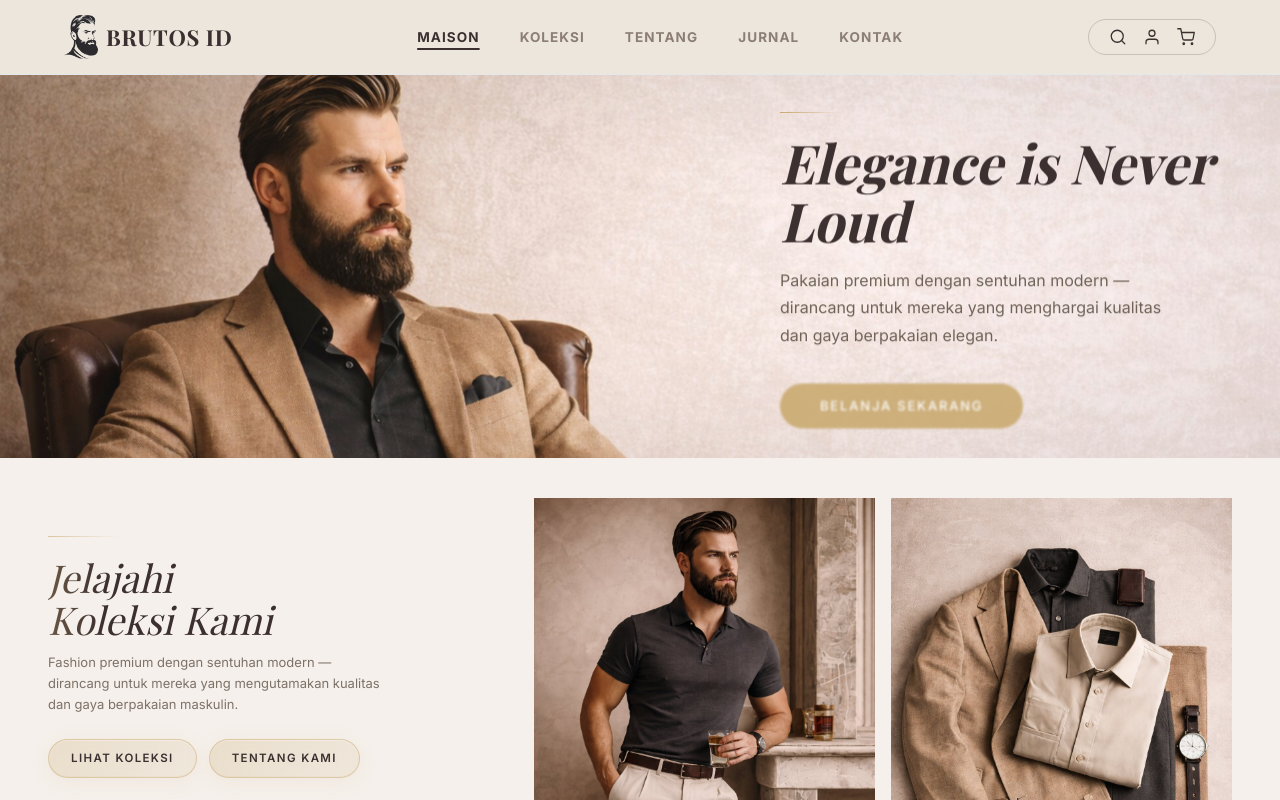
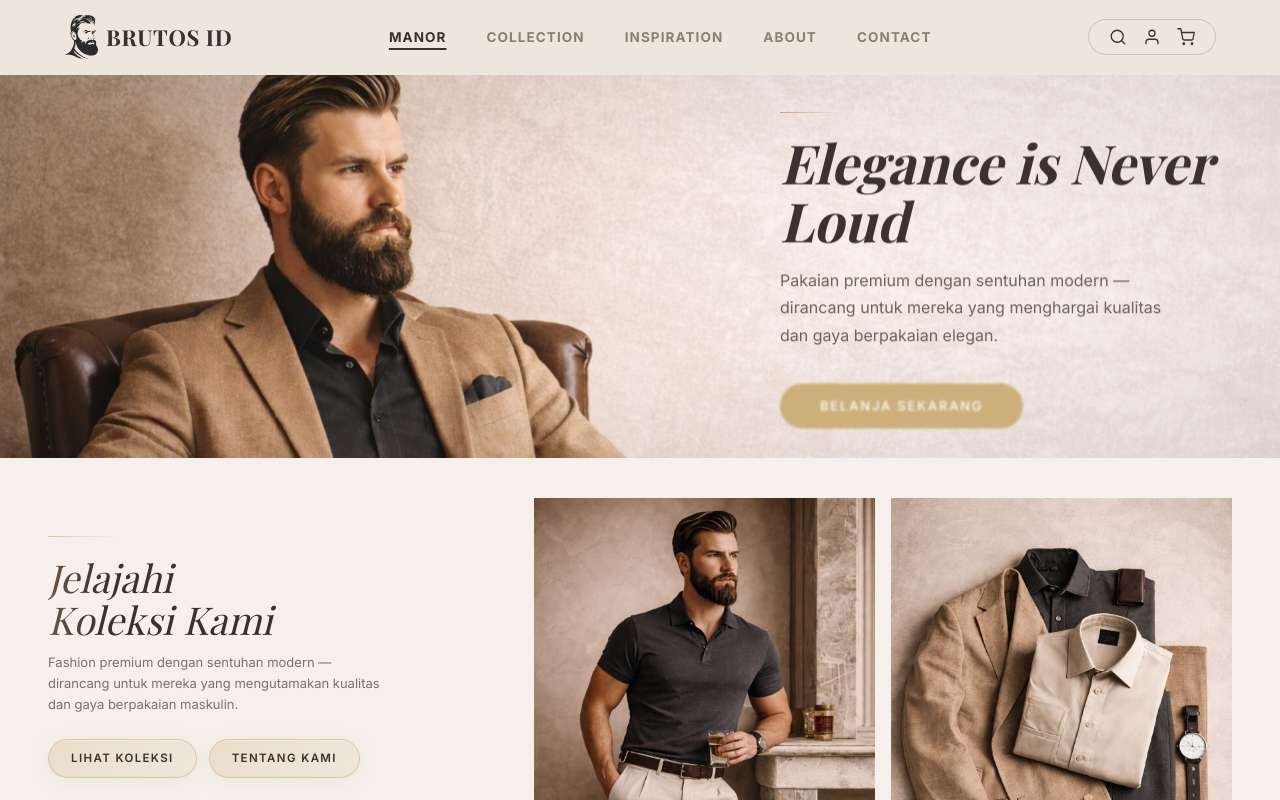
Before and after one commit to brutosfashion-coder/BrutosID, a Next.js app: page / in a window 1280 px wide. Shown: the top 800 px of the page. Built offline with nearby package versions, Linux system fonts and the light colour scheme; a web font is replaced by a local one.

Commit message:
rebrand: update nav/footer to Manor, Collection, Inspiration, About, Contact

```diff
--- a/src/components/Footer.tsx
+++ b/src/components/Footer.tsx
@@ -5,7 +5,7 @@ import Image from "next/image";
 import { motion } from "framer-motion";
 import { FaInstagram, FaFacebookF, FaTwitter } from "react-icons/fa";
 
-const LINKS = ["KOLEKSI", "TENTANG", "JURNAL", "KONTAK"];
+const LINKS = ["MANOR", "COLLECTION", "INSPIRATION", "ABOUT", "CONTACT"];
 
 const ease: [number, number, number, number] = [0.16, 1, 0.3, 1];
 
--- a/src/components/Navbar.tsx
+++ b/src/components/Navbar.tsx
@@ -5,13 +5,13 @@ import Image from "next/image";
 import { motion, AnimatePresence } from "framer-motion";
 import { FiSearch, FiUser, FiShoppingCart } from "react-icons/fi";
 
-const NAV = ["MAISON", "KOLEKSI", "TENTANG", "JURNAL", "KONTAK"];
+const NAV = ["MANOR", "COLLECTION", "INSPIRATION", "ABOUT", "CONTACT"];
 
 const ease: [number, number, number, number] = [0.16, 1, 0.3, 1];
 
 export default function Navbar() {
   const [open, setOpen] = useState(false);
-  const [active, setActive] = useState("MAISON");
+  const [active, setActive] = useState("MANOR");
 
   /* Lock scroll when mobile menu is open */
   useEffect(() => {
```
